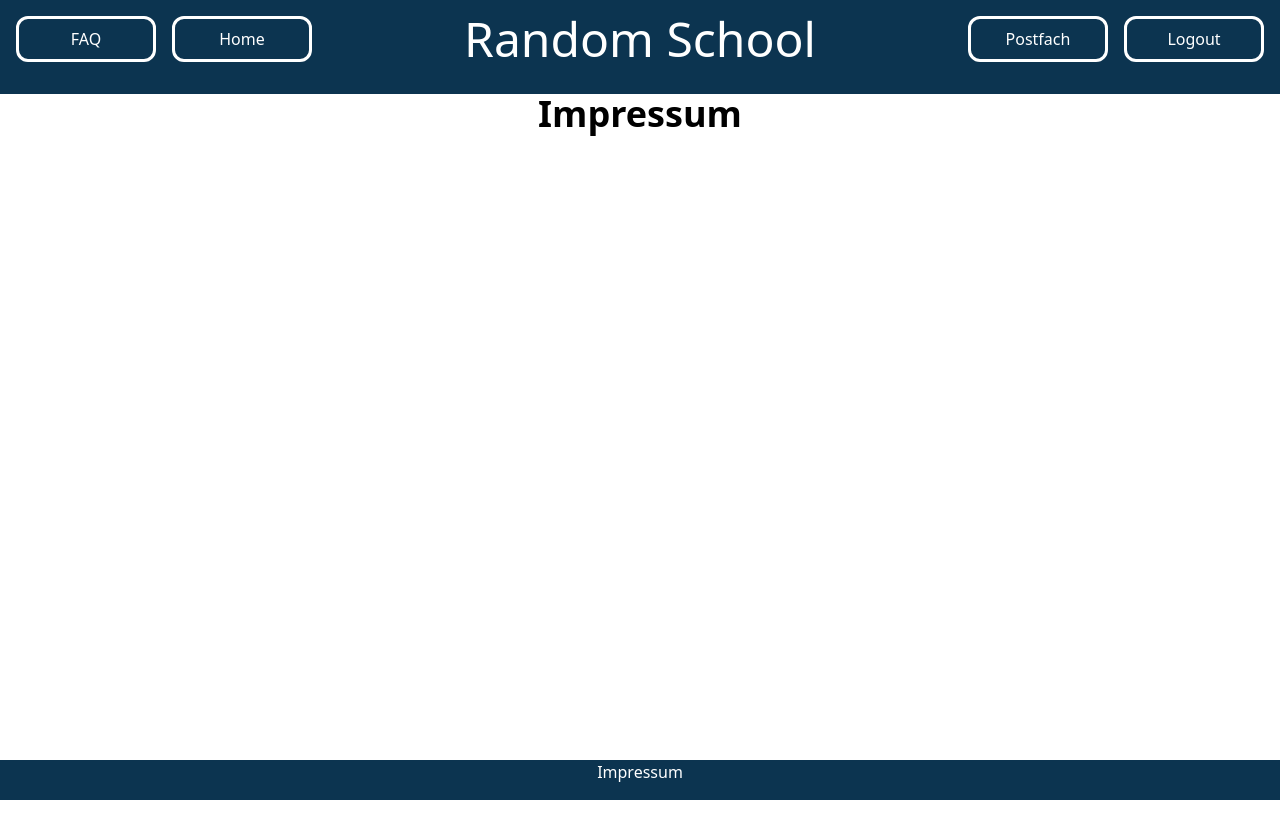
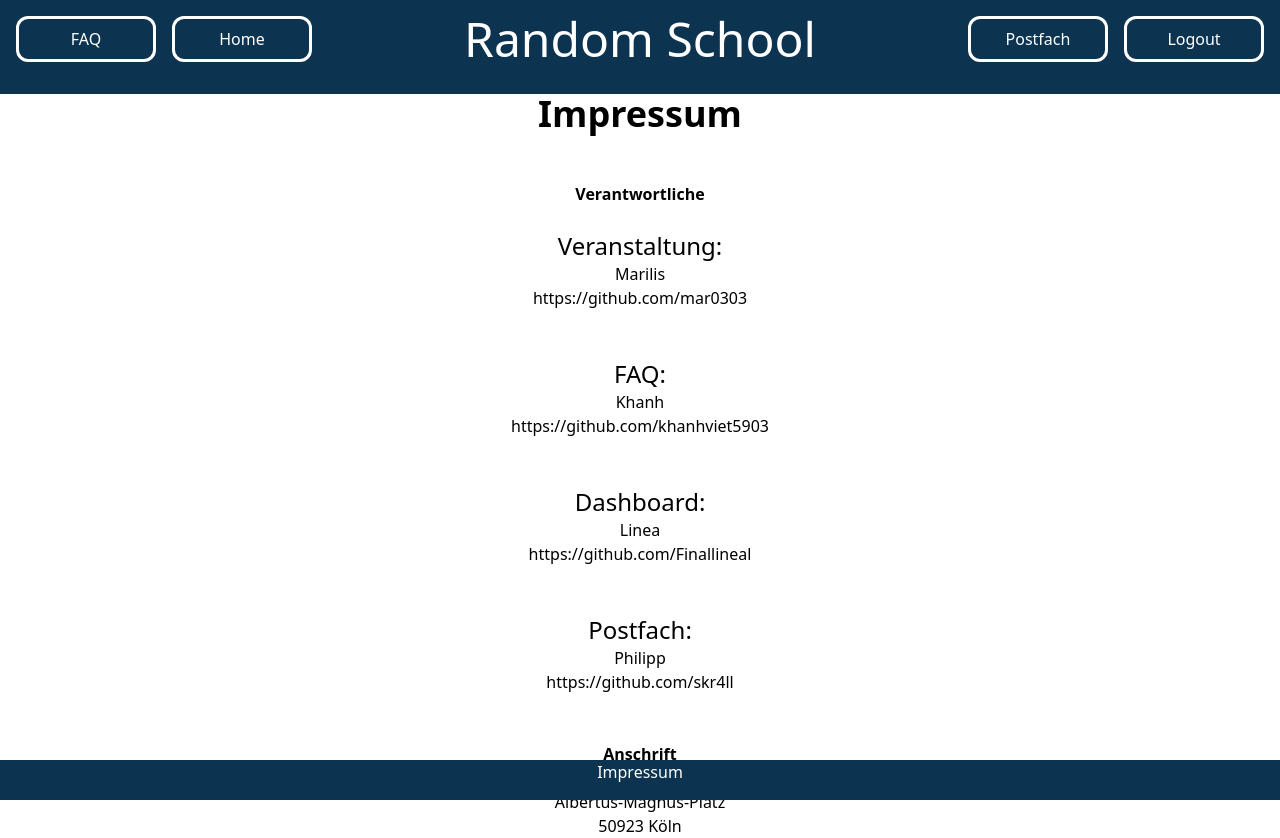
Before and after one commit to skr4ll/learning-platform, a React (Vite) app: page /impressum in a window 1280 px wide. Before the commit the page ends 800 px from the top, so only its background shows below. Built offline with nearby package versions, Linux system fonts and the light colour scheme.

Commit message:
add impressum stuff; change button foooter design

```diff
--- a/src/components/Footer.jsx
+++ b/src/components/Footer.jsx
@@ -5,7 +5,7 @@ const Footer = () => {
 
     return (
       <footer className="bg-uzk-dark text-white text-center pb-[2vh] fixed bottom-0 w-full">
-        <button onClick={() => navigate("/impressum")}>
+        <button className="cursor-pointer hover:text-green-500" onClick={() => navigate("/impressum")}>
           Impressum
         </button>
       </footer>
--- a/src/pages/Impressum.jsx
+++ b/src/pages/Impressum.jsx
@@ -5,7 +5,16 @@ const Impressum = () => {
   return (
     <>
 		<Header />
-			<h1 className="text-4xl text-center font-bold">Impressum</h1>
+			<h1 className="text-4xl text-center font-bold">Impressum</h1><br/><br/>
+			<div className="text-center">
+			<h2 className="font-bold">Verantwortliche</h2><br/>
+			<p><div className="text-2xl">Veranstaltung: </div>Marilis<br /><a href="https://github.com/mar0303">https://github.com/mar0303</a></p><br/><br/>
+			<p><div className="text-2xl">FAQ: </div>Khanh<br /><a href="https://github.com/khanhviet5903">https://github.com/khanhviet5903</a></p><br/><br/>
+			<p><div className="text-2xl">Dashboard: </div>Linea<br /><a href="https://github.com/Finallineal">https://github.com/Finallineal</a></p><br/><br/>
+			<p><div className="text-2xl">Postfach: </div>Philipp<br/><a href="https://github.com/skr4ll">https://github.com/skr4ll</a></p><br/><br/>
+			<h2 className="font-bold">Anschrift</h2>
+			<p>Universität zu Köln<br/>Albertus-Magnus-Platz<br/>50923 Köln</p>
+			</div>
 		<Footer />
 	</>
   );
```
